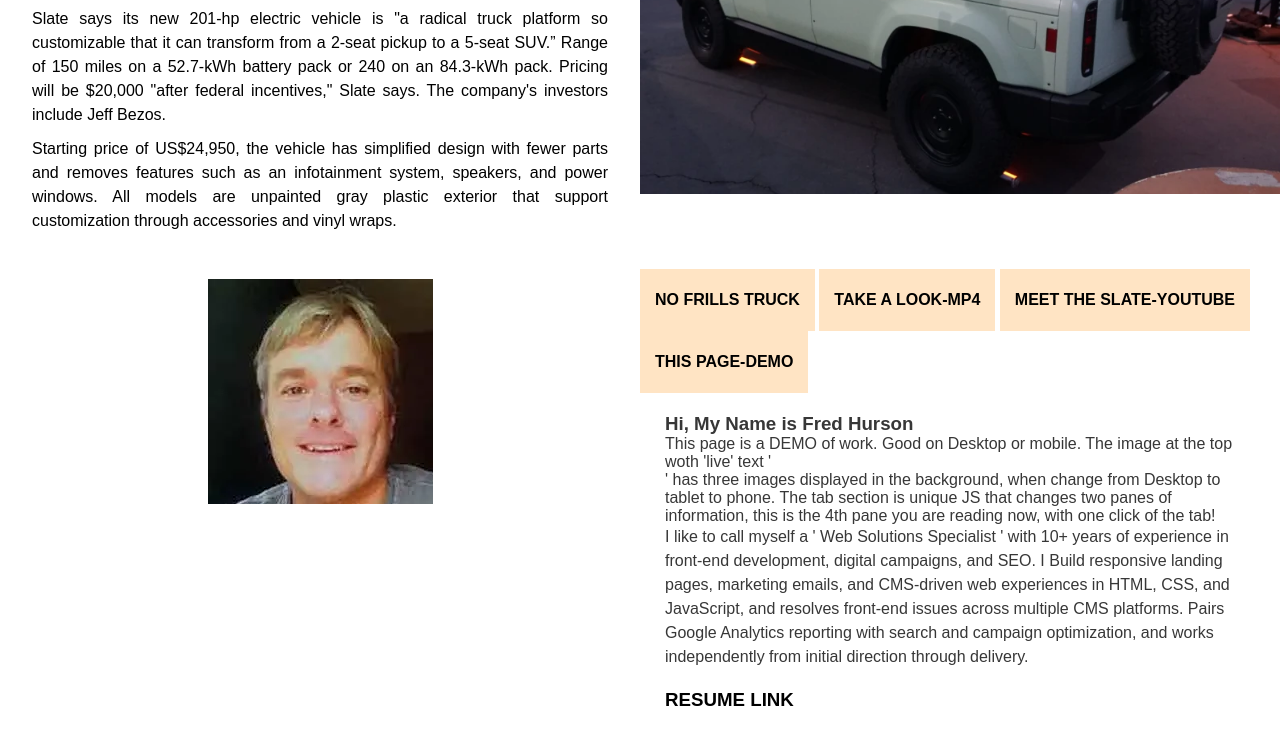
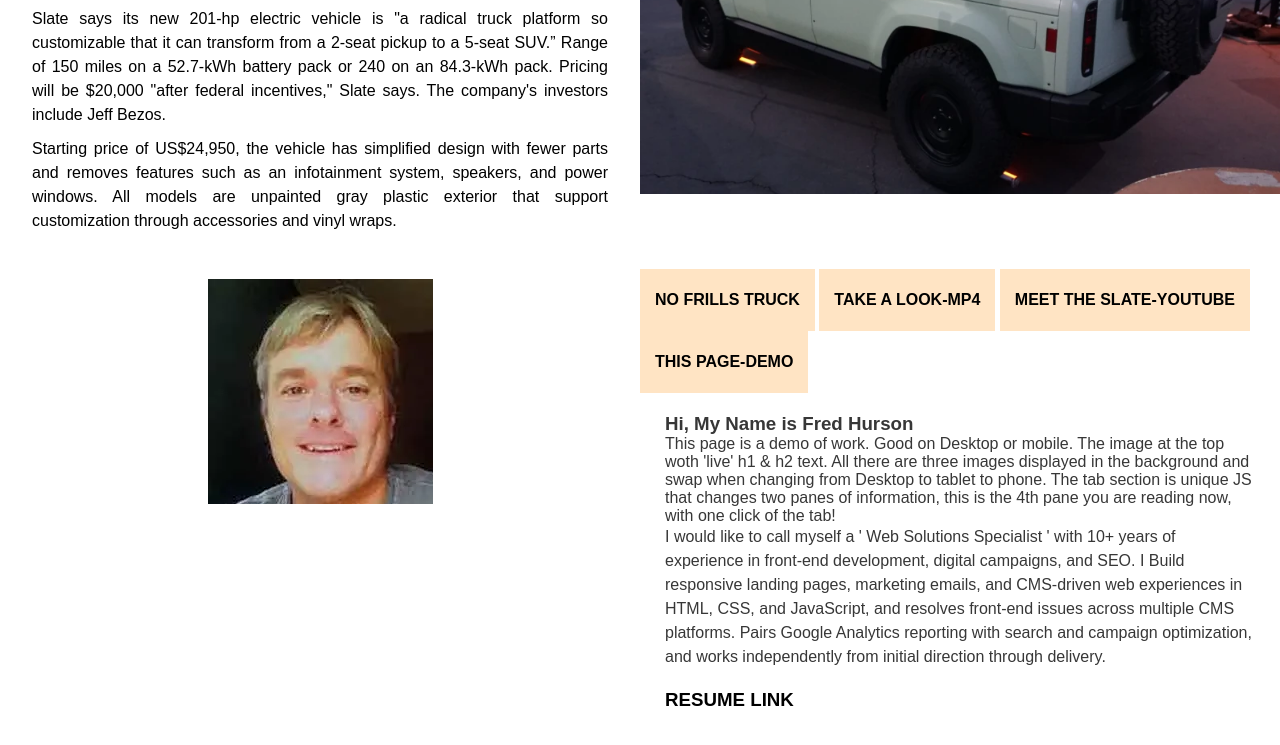
Before and after one commit to fredhurson/demo, a plain HTML site: page index.html in a window 1280 px wide. Both pictures are taken after a click on the link "THIS PAGE-DEMO". Shown: the part 931-1676 px from the top of the page. Drawn offline with Linux system fonts and the light colour scheme.

Commit message:
Add files via upload

```diff
--- a/index.html
+++ b/index.html
@@ -279,8 +279,8 @@
 
                             <div id="content4">
                                 <h3>Hi, My Name is Fred Hurson</h3>
-                                This page is a DEMO of work. Good on Desktop or mobile. The image at the top woth 'live' text '<h1> </h2>' has three images displayed in the background, when change from Desktop to tablet to phone. The tab section is unique JS that changes two panes of information, this is the 4th pane you are reading now, with one click of the tab!
-                                <p>I like to call myself a ' Web Solutions Specialist ' with 10+ years of experience in front-end development, digital campaigns, and SEO. I Build responsive landing pages, marketing emails, and CMS-driven web experiences in HTML, CSS, and JavaScript, and resolves front-end issues across multiple CMS platforms. Pairs Google Analytics reporting with search and campaign optimization, and works independently from initial direction through delivery.</p>
+                                This page is a demo of work. Good on Desktop or mobile. The image at the top woth 'live' h1 & h2 text. All there are three images displayed in the background and swap when changing from Desktop to tablet to phone. The tab section is unique JS that changes two panes of information, this is the 4th pane you are reading now, with one click of the tab!
+                                <p>I would like to call myself a ' Web Solutions Specialist ' with 10+ years of experience in front-end development, digital campaigns, and SEO. I Build responsive landing pages, marketing emails, and CMS-driven web experiences in HTML, CSS, and JavaScript, and resolves front-end issues across multiple CMS platforms. Pairs Google Analytics reporting with search and campaign optimization, and works independently from initial direction through delivery.</p>
                                 <h3><a href="https://fredhurson.github.io/demo/web_solutions_specialist.pdf">Resume Link</a></h3>
                             </div>
 
```
